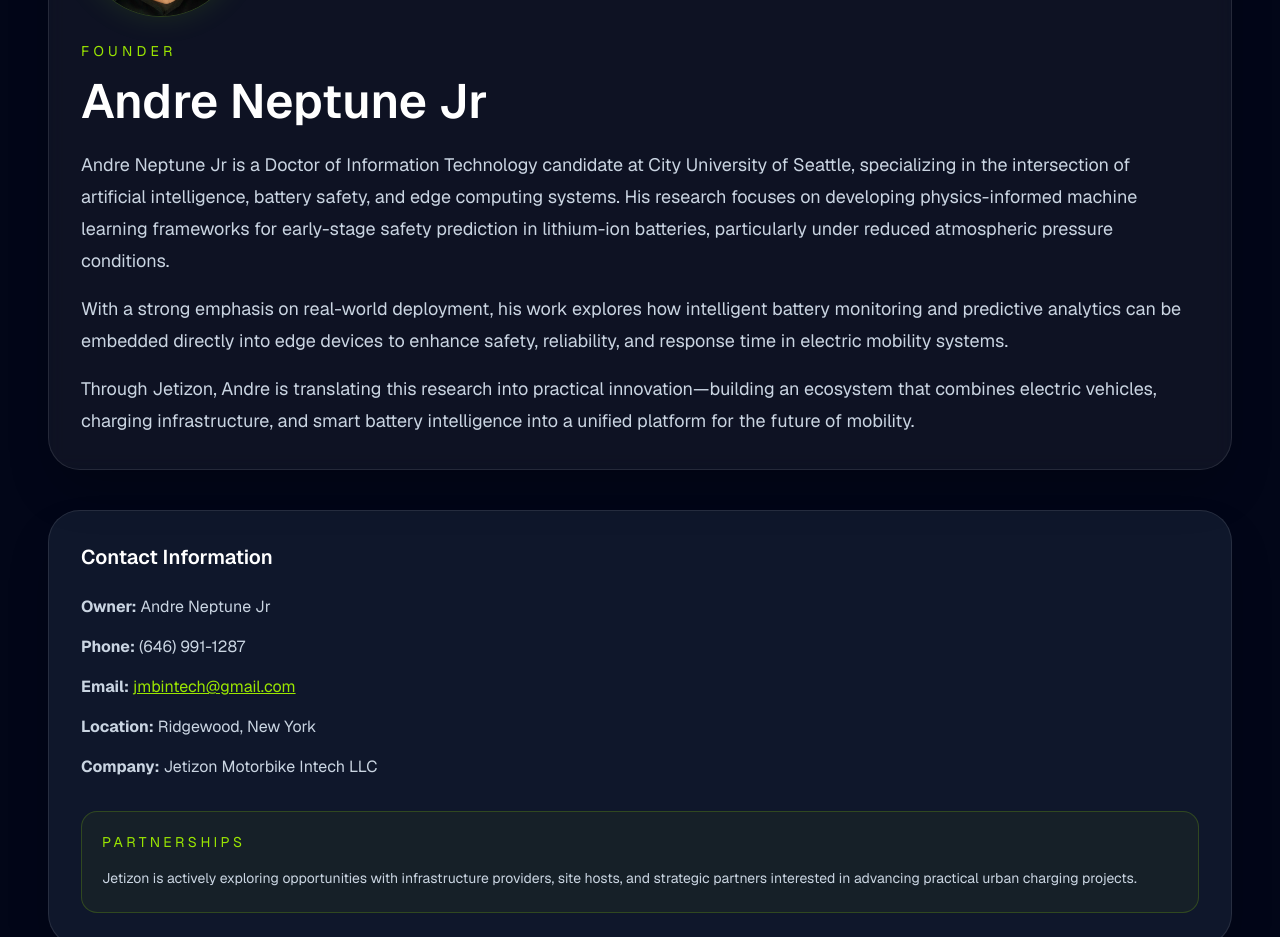
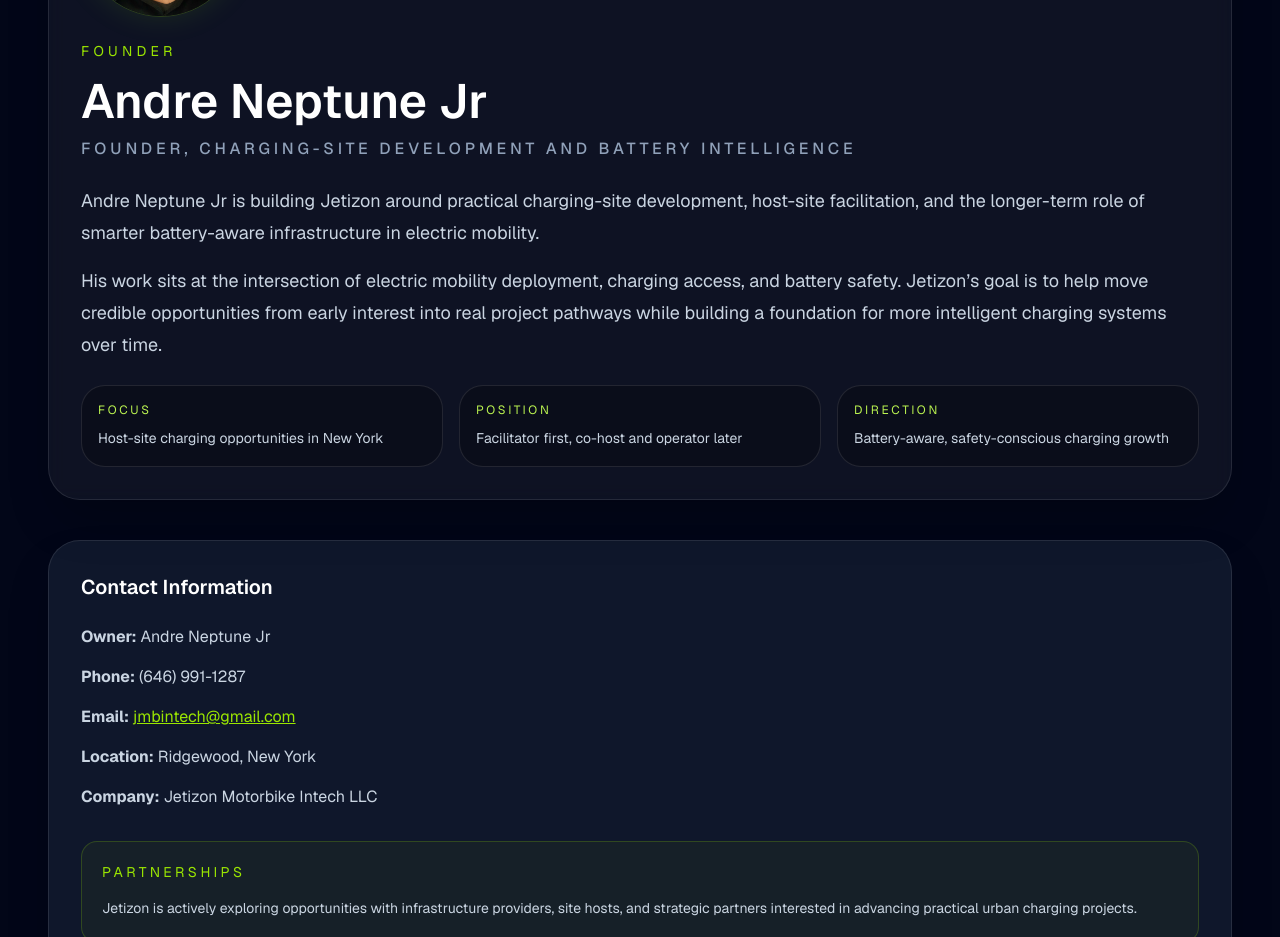
Before and after one commit to JMB929/jetizon-site, a Next.js app: page / in a window 1280 px wide. Shown: the part 4300-5237 px from the top of the page. Built offline with nearby package versions, Linux system fonts and the light colour scheme.

Commit message:
Refine founder homepage section

```diff
--- a/app/page.tsx
+++ b/app/page.tsx
@@ -334,26 +334,47 @@
             />
             <p className="text-sm uppercase tracking-[0.3em] text-lime-400">Founder</p>
             <h2 className="mt-4 text-3xl font-semibold md:text-5xl">Andre Neptune Jr</h2>
+            <p className="mt-3 text-base font-medium uppercase tracking-[0.24em] text-slate-400">
+              Founder, Charging-Site Development and Battery Intelligence
+            </p>
             <p className="mt-6 text-lg leading-8 text-slate-300">
-              Andre Neptune Jr is a Doctor of Information Technology candidate at City
-              University of Seattle, specializing in the intersection of artificial
-              intelligence, battery safety, and edge computing systems. His research
-              focuses on developing physics-informed machine learning frameworks for
-              early-stage safety prediction in lithium-ion batteries, particularly under
-              reduced atmospheric pressure conditions.
+              Andre Neptune Jr is building Jetizon around practical charging-site
+              development, host-site facilitation, and the longer-term role of smarter
+              battery-aware infrastructure in electric mobility.
             </p>
             <p className="mt-4 text-lg leading-8 text-slate-300">
-              With a strong emphasis on real-world deployment, his work explores how
-              intelligent battery monitoring and predictive analytics can be embedded
-              directly into edge devices to enhance safety, reliability, and response
-              time in electric mobility systems.
+              His work sits at the intersection of electric mobility deployment,
+              charging access, and battery safety. Jetizon’s goal is to help move
+              credible opportunities from early interest into real project pathways
+              while building a foundation for more intelligent charging systems over
+              time.
             </p>
-            <p className="mt-4 text-lg leading-8 text-slate-300">
-              Through Jetizon, Andre is translating this research into practical
-              innovation—building an ecosystem that combines electric vehicles,
-              charging infrastructure, and smart battery intelligence into a unified
-              platform for the future of mobility.
-            </p>
+            <div className="mt-6 grid gap-4 md:grid-cols-3">
+              <div className="rounded-[1.5rem] border border-white/10 bg-black/25 p-4">
+                <p className="text-xs uppercase tracking-[0.22em] text-lime-300">
+                  Focus
+                </p>
+                <p className="mt-2 text-sm leading-6 text-slate-300">
+                  Host-site charging opportunities in New York
+                </p>
+              </div>
+              <div className="rounded-[1.5rem] border border-white/10 bg-black/25 p-4">
+                <p className="text-xs uppercase tracking-[0.22em] text-lime-300">
+                  Position
+                </p>
+                <p className="mt-2 text-sm leading-6 text-slate-300">
+                  Facilitator first, co-host and operator later
+                </p>
+              </div>
+              <div className="rounded-[1.5rem] border border-white/10 bg-black/25 p-4">
+                <p className="text-xs uppercase tracking-[0.22em] text-lime-300">
+                  Direction
+                </p>
+                <p className="mt-2 text-sm leading-6 text-slate-300">
+                  Battery-aware, safety-conscious charging growth
+                </p>
+              </div>
+            </div>
           </div>
 
           <div className="rounded-[2rem] border border-white/10 bg-slate-900 p-8 shadow-2xl">
```
